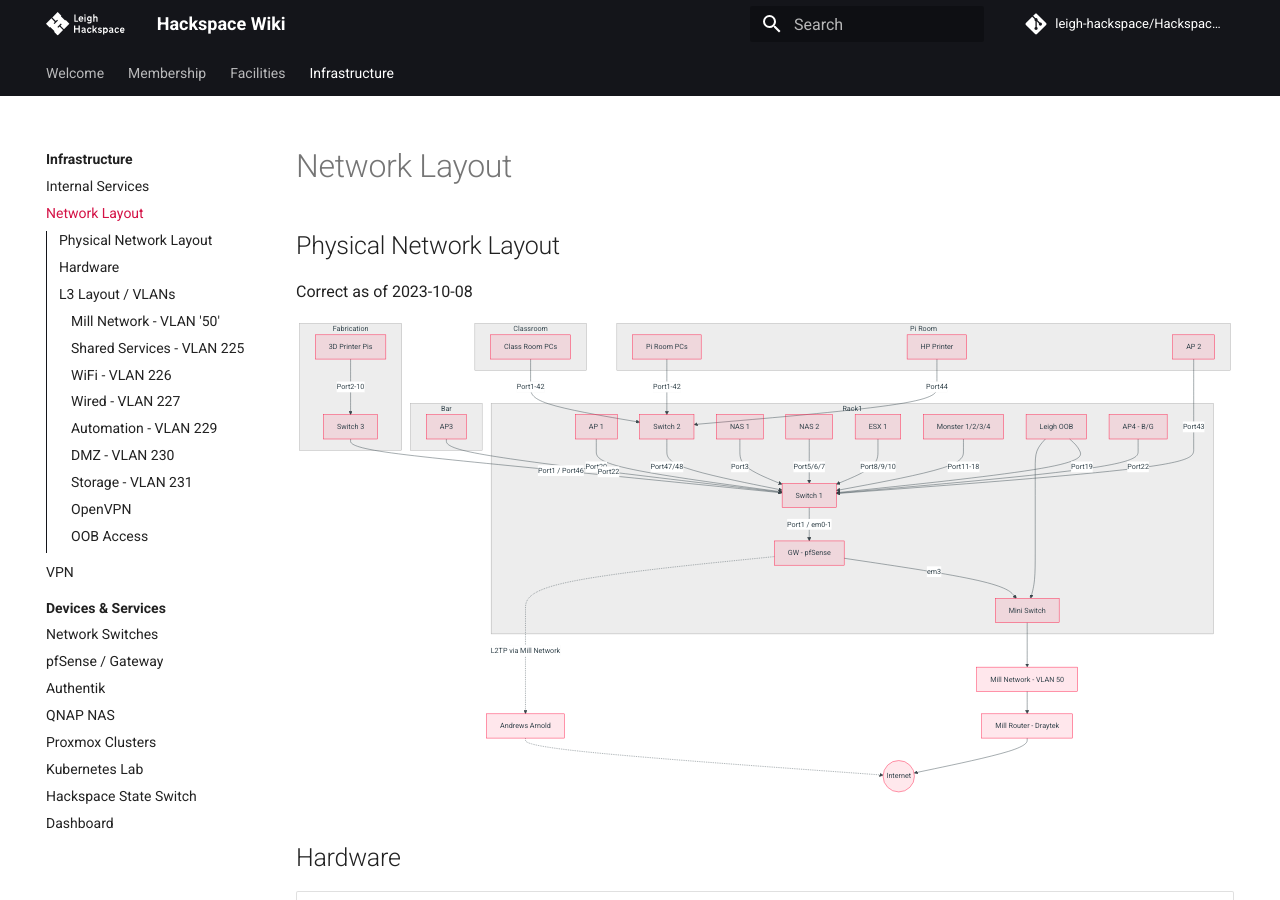
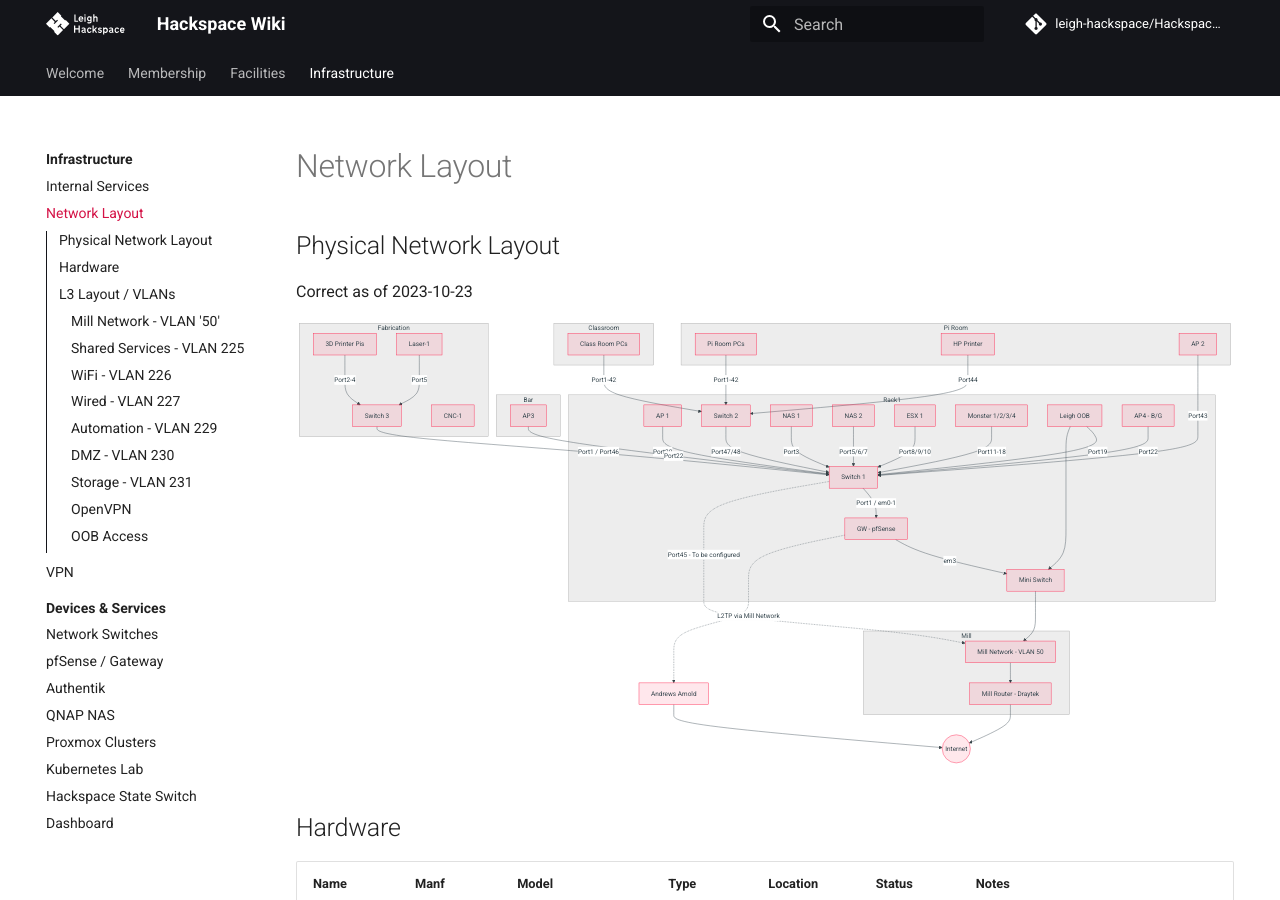
Before and after one commit to leigh-hackspace/HackspaceWiki, an MkDocs documentation site: the page built from docs/infrastructure/network_layout.md, in a window 1280 px wide and 900 px high. Built offline with MkDocs 1.6.1 and Material for MkDocs 9.7.7, drawn with Linux system fonts in a browser that asks for light colours; comment, search, counter and statistics services are not loaded; the version menu is left out; some of the changed lines change nothing that is shown; some of the changed text lies outside the part shown.

Commit message:
Update network diagram

````diff
--- a/docs/infrastructure/network_layout.md
+++ b/docs/infrastructure/network_layout.md
@@ -2,7 +2,7 @@
 
 ## Physical Network Layout
 
-Correct as of 2023-10-08
+Correct as of 2023-10-23
 
 ```mermaid
 graph
@@ -20,12 +20,18 @@ graph
     MINISWITCH[Mini Switch]
     end
 
+    subgraph Mill
+    MILL[Mill Network - VLAN 50] --> MILLROUTER[Mill Router - Draytek]
+    end
+
+    MILLROUTER --> INTERNET((Internet))
+    AAISP[Andrews Arnold] --> INTERNET
+
+    SWITCH1 -.->|Port45 - To be configured| MILL
     LEIGHOOB --> MINISWITCH
     GW -->|em3| MINISWITCH
     MINISWITCH --> MILL
     GW -. L2TP via Mill Network .-> AAISP
-    MILL[Mill Network - VLAN 50] --> MILLROUTER[Mill Router - Draytek] --> INTERNET((Internet))
-    AAISP[Andrews Arnold] -.-> INTERNET
 
     subgraph Pi Room
     PIROOMPC[Pi Room PCs] -->|Port1-42| SWITCH2
@@ -43,7 +49,9 @@ graph
 
     subgraph Fabrication
     SWITCH3[Switch 3] -->|Port1 / Port46| SWITCH1
-    3DPRINTERS[3D Printer Pis] --> |Port2-10| SWITCH3
+    3DPRINTERS[3D Printer Pis] --> |Port2-4| SWITCH3
+    LASER[Laser-1] --> |Port5| SWITCH3
+    CNC[CNC-1]
     end
 ```
 
@@ -155,6 +163,7 @@ This subnet does have DHCP enabled, but we encourage static assignments for crit
 | k8s-lab-03        | `10.3.1.34` | Monster                  |
 | Cobalt RAQ3       | `10.3.1.35` | Monster                  |
 | Authentik         | `10.3.1.36` | Monster                  |
+| Apps2             | `10.3.1.36` | Monster                  |
 | HP Laserjet P3015 | `10.3.1.50` | Pi Room 5/7              |
 | GW - VIP 1        | `10.3.1.60` | VIP for Internal HAProxy |
 | GW - VIP 2        | `10.3.1.61` | VIP for K8s-Lab          |
````
